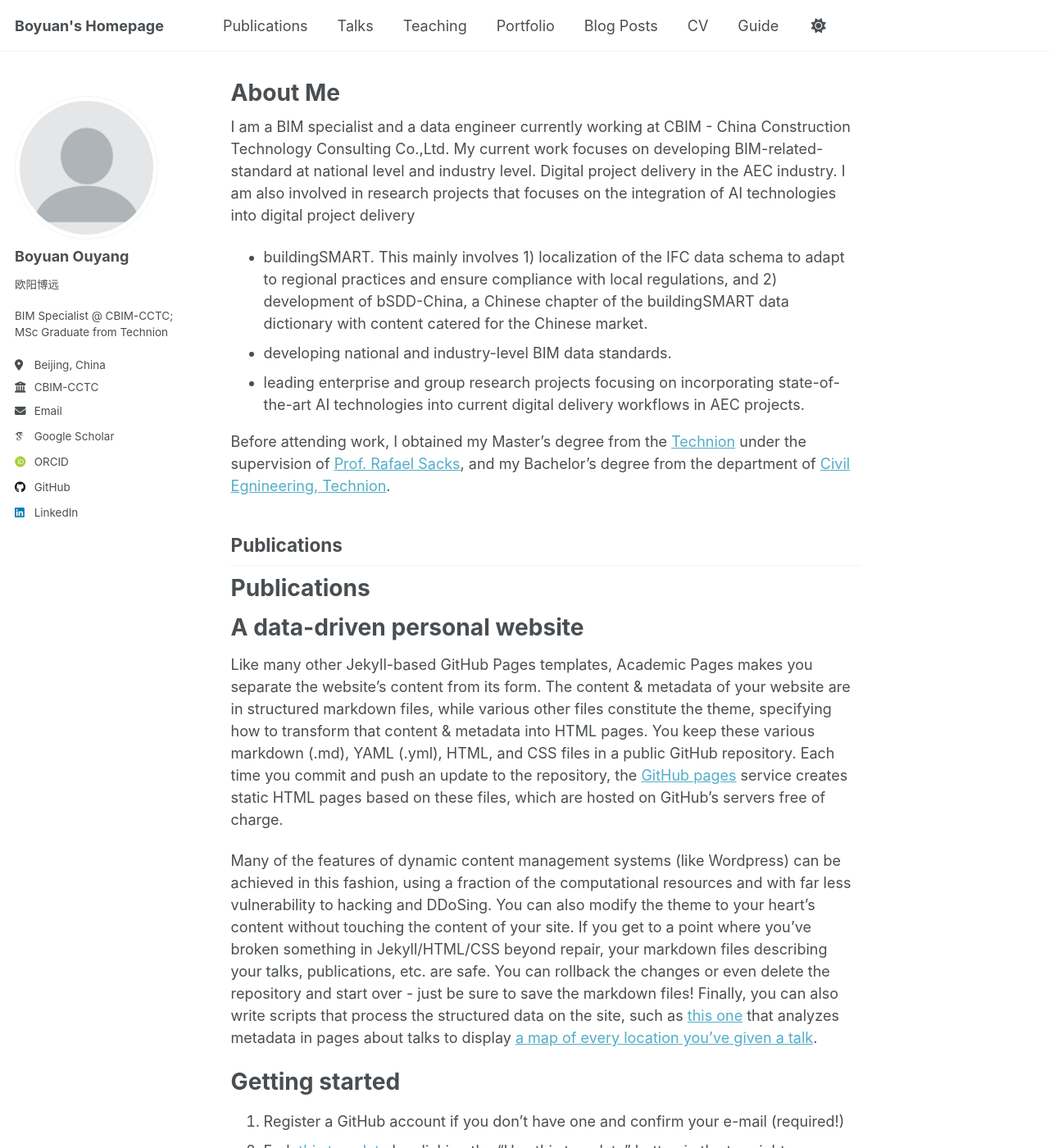
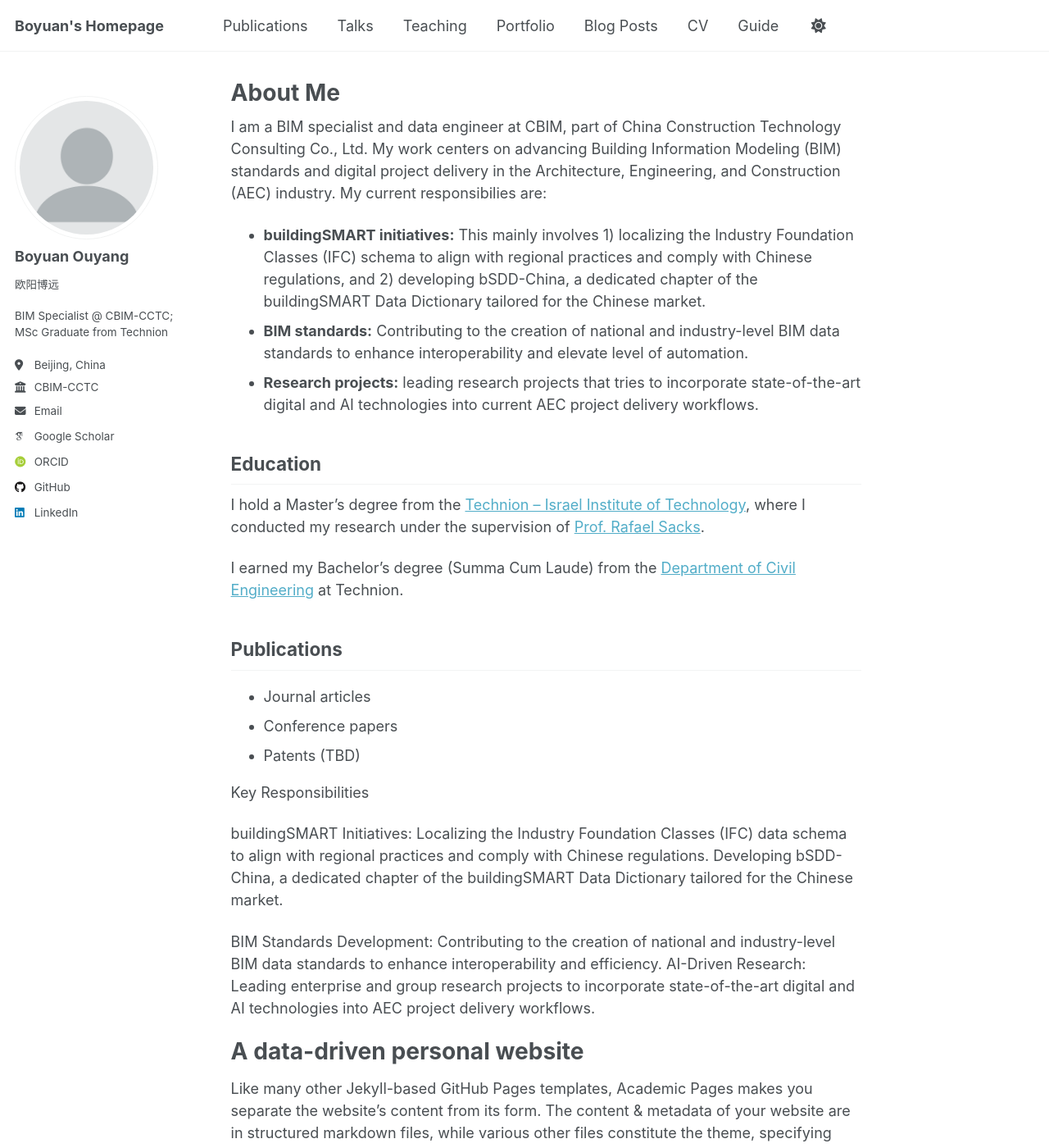
Before and after one commit to terry-oy/terry-oy.github.io, a Jekyll site: the page built from _pages/about.md, in a window 1280 px wide and 1400 px high. Shown: the whole window at 82% size. Built offline with Jekyll 4.4.1, drawn with Linux system fonts in a browser that asks for light colours; some web fonts are replaced.

Commit message:
Update about.md

```diff
--- a/_pages/about.md
+++ b/_pages/about.md
@@ -7,20 +7,43 @@ redirect_from:
   - /about.html
 ---
 
-I am a BIM specialist and a data engineer currently working at CBIM - China Construction Technology Consulting Co.,Ltd. My current work focuses on developing BIM-related-standard at national level and industry level. Digital project delivery in the AEC industry. I am also involved in research projects that focuses on the integration of AI technologies into digital project delivery
+I am a BIM specialist and data engineer at CBIM, part of China Construction Technology Consulting Co., Ltd. My work centers on advancing Building Information Modeling (BIM) standards and digital project delivery in the Architecture, Engineering, and Construction (AEC) industry. My current responsibilies are:
 
-- buildingSMART. This mainly involves 1) localization of the IFC data schema to adapt to regional practices and ensure compliance with local regulations, and 2) development of bSDD-China, a Chinese chapter of the buildingSMART data dictionary with content catered for the Chinese market.
-- developing national and industry-level BIM data standards.
-- leading enterprise and group research projects focusing on incorporating state-of-the-art AI technologies into current digital delivery workflows in AEC projects.
+- **buildingSMART initiatives:** This mainly involves 1) localizing the Industry Foundation Classes (IFC) schema to align with regional practices and comply with Chinese regulations, and 2) developing bSDD-China, a dedicated chapter of the buildingSMART Data Dictionary tailored for the Chinese market.
+- **BIM standards:** Contributing to the creation of national and industry-level BIM data standards to enhance interoperability and elevate level of automation.
+- **Research projects:** leading research projects that tries to incorporate state-of-the-art digital and AI technologies into current AEC project delivery workflows.
 
-Before attending work, I obtained my Master's degree from the [Technion](https://www.technion.ac.il/en/) under the supervision of [Prof. Rafael Sacks](https://www.linkedin.com/in/rafaelsacks/), and my Bachelor's degree from the department of [Civil Egnineering, Technion](https://cee.technion.ac.il/en/).
+
+Education
+------
+I hold a Master's degree from the [Technion – Israel Institute of Technology](https://www.technion.ac.il/en/), where I conducted my research under the supervision of [Prof. Rafael Sacks](https://www.linkedin.com/in/rafaelsacks/).
+
+I earned my Bachelor's degree (Summa Cum Laude) from the [Department of Civil Engineering](https://cee.technion.ac.il/en/) at Technion.
 
 
 Publications
--
+------
+- Journal articles
+- Conference papers
+- Patents
+(TBD)
 
-Publications
-=
+
+
+
+Key Responsibilities
+
+buildingSMART Initiatives:
+Localizing the Industry Foundation Classes (IFC) data schema to align with regional practices and comply with Chinese regulations.
+Developing bSDD-China, a dedicated chapter of the buildingSMART Data Dictionary tailored for the Chinese market.
+
+
+BIM Standards Development: Contributing to the creation of national and industry-level BIM data standards to enhance interoperability and efficiency.
+AI-Driven Research: Leading enterprise and group research projects to incorporate state-of-the-art digital and AI technologies into AEC project delivery workflows.
+
+
+
+
 
 
 A data-driven personal website
```
